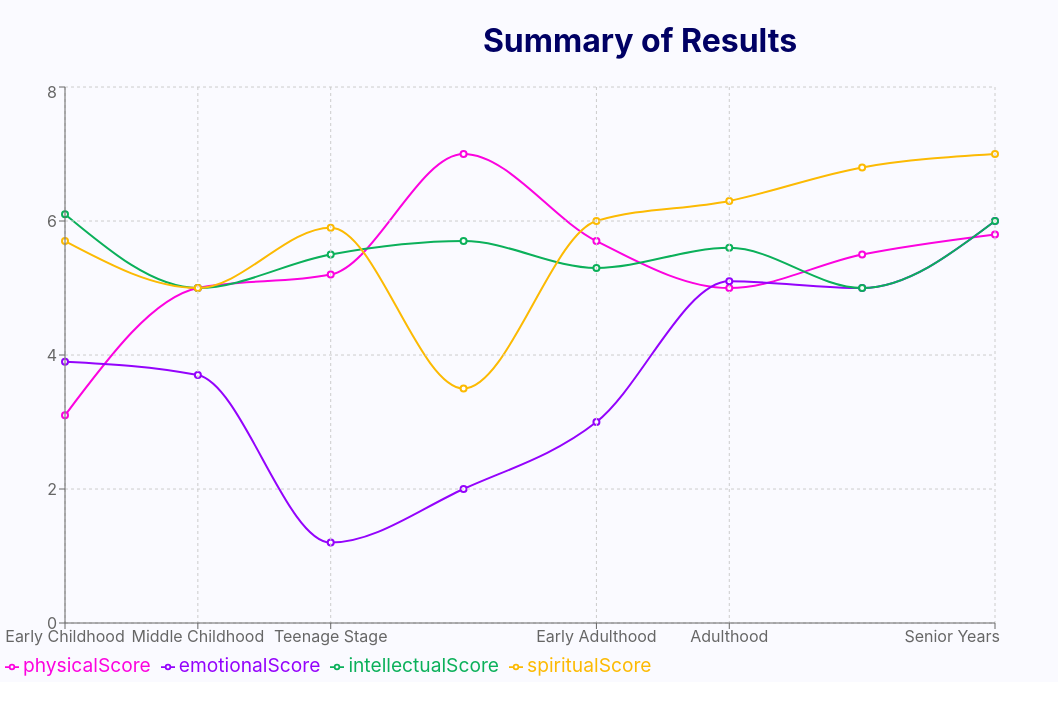
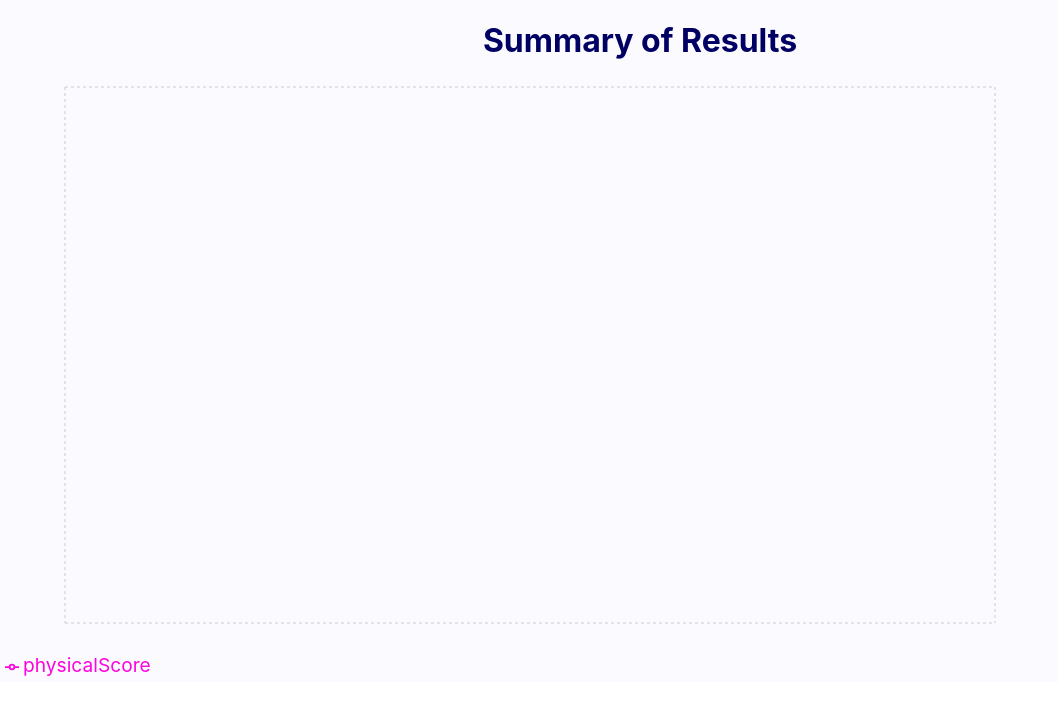
Before and after one commit to TheFloatingString/self-reflection-frontend, a React (Create React App) app: page /summary in a window 1280 px wide. Shown: the top 714 px of the page, without its empty margins (0-1058 px from the left). Built offline with nearby package versions, Linux system fonts and the light colour scheme.

Commit message:
Use sessionStorage to access data for graph

```diff
--- a/src/pages/SummaryPage.js
+++ b/src/pages/SummaryPage.js
@@ -3,73 +3,75 @@ import '../App.css'
 
 import { LineChart, Line, Legend, XAxis, YAxis, Tooltip, CartesianGrid, ResponsiveContainer } from 'recharts';
 
-const data = [
-  {
-    name: 'Early Childhood',
+// const data = [
+//   {
+//     name: 'Early Childhood',
 
-	emotionalScore: 3.9,
-    intellectualScore: 6.1,
-    physicalScore: 3.1,
-    spiritualScore: 5.7,
-  },
-  {
-    name: 'Middle Childhood',
+// 	emotionalScore: 3.9,
+//     intellectualScore: 6.1,
+//     physicalScore: 3.1,
+//     spiritualScore: 5.7,
+//   },
+//   {
+//     name: 'Middle Childhood',
 
-	emotionalScore: 3.7,
-    intellectualScore: 5,
-    physicalScore: 5,
-    spiritualScore: 5,
-  },
-  {
-    name: 'Teenage Stage',
+// 	emotionalScore: 3.7,
+//     intellectualScore: 5,
+//     physicalScore: 5,
+//     spiritualScore: 5,
+//   },
+//   {
+//     name: 'Teenage Stage',
 
-	emotionalScore: 1.2,
-    intellectualScore: 5.5,
-    physicalScore: 5.2,
-    spiritualScore: 5.9,
-  },
-  {
-    name: 'Older Adolescence',
+// 	emotionalScore: 1.2,
+//     intellectualScore: 5.5,
+//     physicalScore: 5.2,
+//     spiritualScore: 5.9,
+//   },
+//   {
+//     name: 'Older Adolescence',
 
-	emotionalScore: 2,
-    intellectualScore: 5.7,
-    physicalScore: 7,
-    spiritualScore: 3.5,
-  },
-  {
-    name: 'Early Adulthood',
+// 	emotionalScore: 2,
+//     intellectualScore: 5.7,
+//     physicalScore: 7,
+//     spiritualScore: 3.5,
+//   },
+//   {
+//     name: 'Early Adulthood',
 
-	emotionalScore: 3,
-    intellectualScore: 5.3,
-    physicalScore: 5.7,
-    spiritualScore: 6,
-  },
-  {
-    name: 'Adulthood',
+// 	emotionalScore: 3,
+//     intellectualScore: 5.3,
+//     physicalScore: 5.7,
+//     spiritualScore: 6,
+//   },
+//   {
+//     name: 'Adulthood',
 
-	emotionalScore: 5.1,
-    intellectualScore: 5.6,
-    physicalScore: 5,
-    spiritualScore: 6.3,
-  },
-  {
-    name: 'Middle Age',
+// 	emotionalScore: 5.1,
+//     intellectualScore: 5.6,
+//     physicalScore: 5,
+//     spiritualScore: 6.3,
+//   },
+//   {
+//     name: 'Middle Age',
 
-	emotionalScore: 5,
-    intellectualScore: 5,
-    physicalScore: 5.5,
-    spiritualScore: 6.8,
-  },
-  {
-  	name: 'Senior Years',
+// 	emotionalScore: 5,
+//     intellectualScore: 5,
+//     physicalScore: 5.5,
+//     spiritualScore: 6.8,
+//   },
+//   {
+//   	name: 'Senior Years',
 
-	emotionalScore: 6,
-    intellectualScore: 6,
-    physicalScore: 5.8,
-    spiritualScore: 7,
-  }
-];
+// 	emotionalScore: 6,
+//     intellectualScore: 6,
+//     physicalScore: 5.8,
+//     spiritualScore: 7,
+//   }
+// ];
 
+
+let data = JSON.parse(sessionStorage.getItem("graphData"))
 
 function SummaryPage() {
 	return (
@@ -78,10 +80,6 @@ function SummaryPage() {
 
 	        <LineChart width={1000} height={600} data={data}>
 	          <Line type="monotone" dataKey="physicalScore" stroke="#fc03df" strokeWidth={2} />
-	          <Line type="monotone" dataKey="emotionalScore" stroke="#9403fc" strokeWidth={2} />
-	          <Line type="monotone" dataKey="intellectualScore" stroke="#0bb05a" strokeWidth={2} />
-	          <Line type="monotone" dataKey="spiritualScore" stroke="#fcba03" strokeWidth={2} />
-
             <CartesianGrid strokeDasharray="3 3" />
 
             <Tooltip />
@@ -101,3 +99,9 @@ function SummaryPage() {
 }
 
 export default SummaryPage;
+
+
+/*            <Line type="monotone" dataKey="emotionalScore" stroke="#9403fc" strokeWidth={2} />
+            <Line type="monotone" dataKey="intellectualScore" stroke="#0bb05a" strokeWidth={2} />
+            <Line type="monotone" dataKey="spiritualScore" stroke="#fcba03" strokeWidth={2} />
+*/
```
